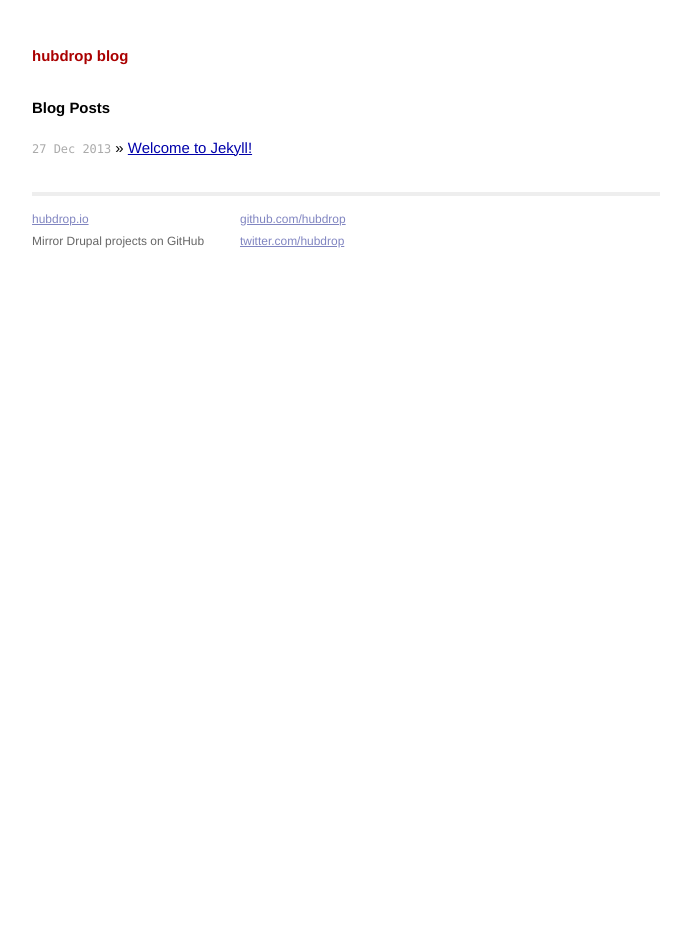
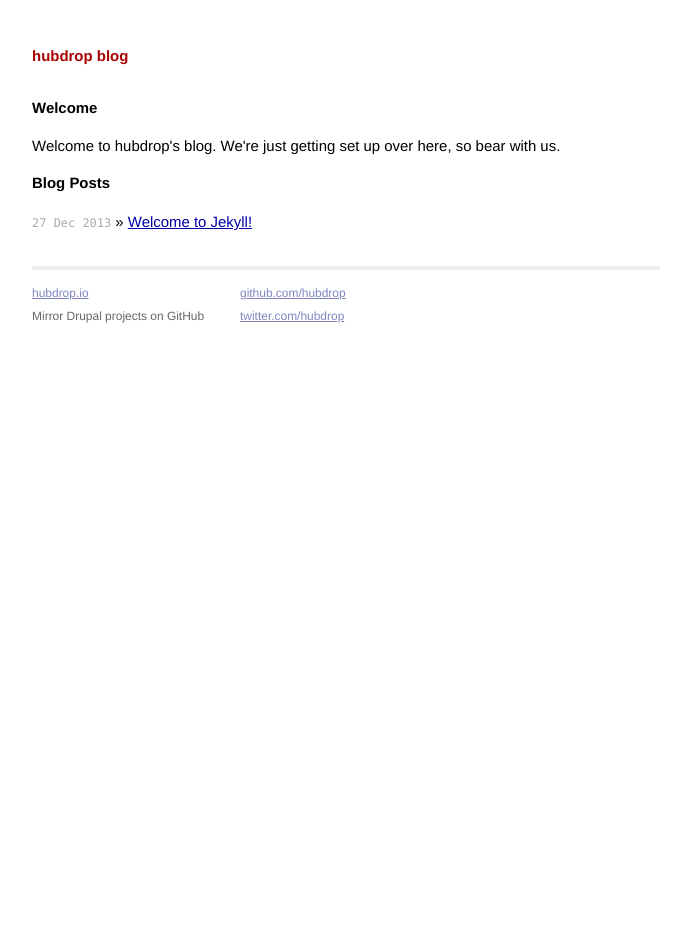
Before and after one commit to hubdrop/hubdrop.github.io, a Jekyll site: the page built from index.html, in a window 1280 px wide. Shown: the whole page, without its empty margins (294-985 px from the left). Built offline with Jekyll 4.4.1, drawn with Linux system fonts in a browser that asks for light colours; Markdown is read by kramdown in place of the engine named in the settings.

Commit message:
site page name

```diff
--- a/index.html
+++ b/index.html
@@ -1,9 +1,11 @@
 ---
 layout: default
-title: Your New Jekyll Site
+title: hubdrop blog
 ---
 
 <div id="home">
+    <h1>Welcome</h1>
+    <p>Welcome to hubdrop's blog.  We're just getting set up over here, so bear with us.</p>
   <h1>Blog Posts</h1>
   <ul class="posts">
     {% for post in site.posts %}
```
